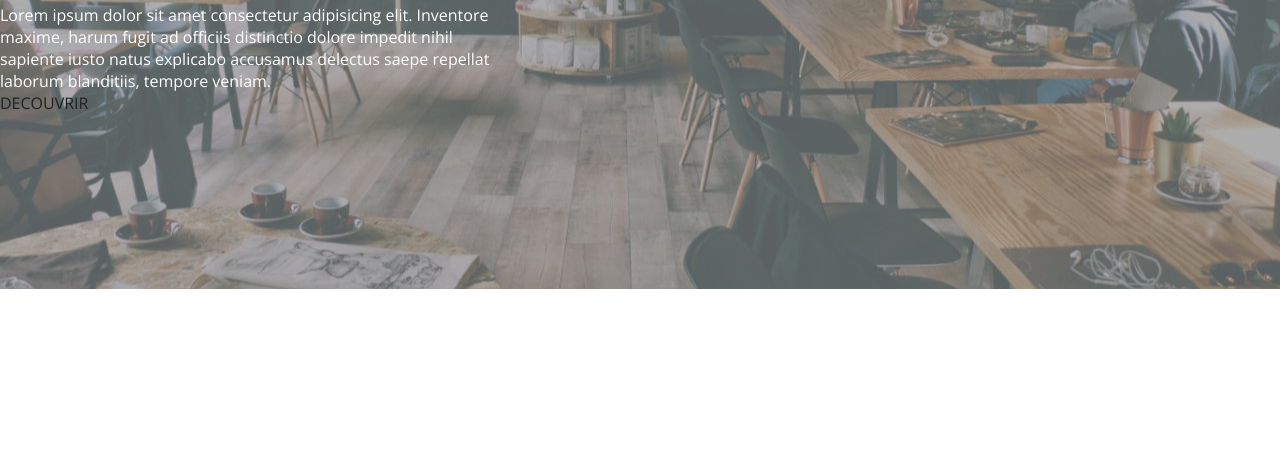
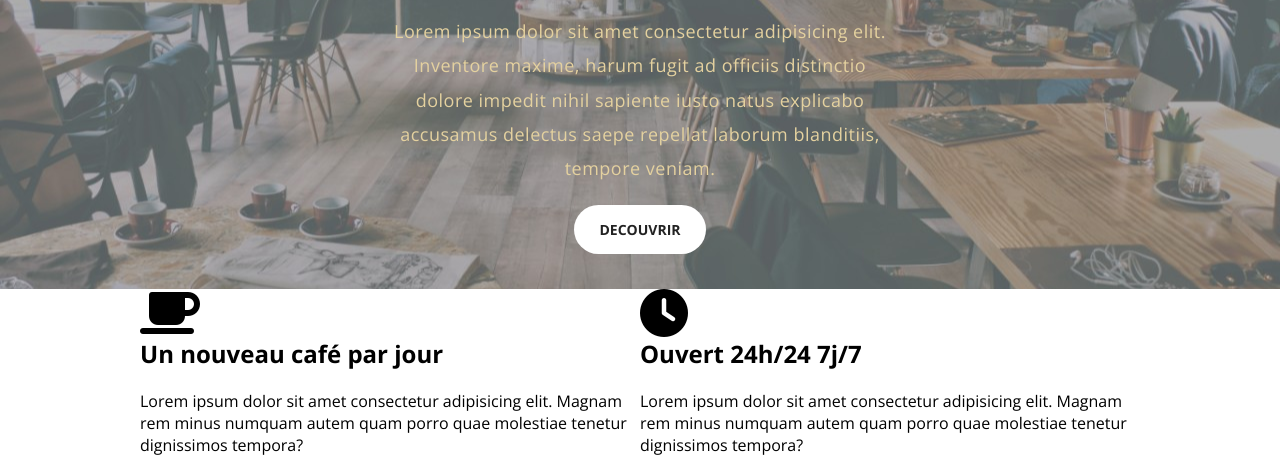
Before and after one commit to YusraaZ/coursccl, a plain HTML site: page Café/index.html in a window 1280 px wide. Shown: the part 478-944 px from the top of the page. Before the commit the page ends 800 px from the top, so only its background shows below. Drawn offline with nearby package versions, Linux system fonts and the light colour scheme.

Commit message:
Fin du cours

```diff
--- a/Café/css/style.css
+++ b/Café/css/style.css
@@ -17,11 +17,52 @@ h3 {
   margin-bottom: 20px;
 }
 
+p {
+  margin-bottom: 10px;
+}
+
 a {
   color: #222;
   text-decoration: none;
 }
 
+.separator {
+  margin: 20px auto;
+  height: 10px;
+  width: 100px;
+  background: #111;
+}
+
+.container {
+  max-width: 1000px;
+  display: block;
+  margin: auto;
+}
+
+.my-10 {
+  margin-top: 10px;
+  margin-bottom: 10px;
+}
+
+.btn {
+  display: inline-block;
+  font-size: 14px;
+  padding: 15px 25px;
+  border-radius: 30px;
+  font-weight: 700;
+}
+
+.btn-primary {
+  background: white;
+  color: #222;
+}
+
+.btn-primary:hover {
+  background: #222;
+  color: white;
+}
+
+/* header */
 .header {
   background: #333;
   overflow: auto;
@@ -66,14 +107,29 @@ a {
   height: 700px;
   background: url(../images/cafe1.jpg) center center;
   background-size: cover;
+  text-align: center;
 }
 
 .vp-content {
   max-width: 500px;
-  padding-top: 170px;
-  color: white;
+  padding-top: 150px;
+  color: rgb(228, 209, 159);
+  display: block;
+  margin: auto;
 }
 
 .vp-content h1 {
   font-size: 55px;
 }
+
+.vp-content p {
+  font-size: 18px;
+  letter-spacing: 0.5px;
+  line-height: 1.9em;
+}
+
+/* feature */
+.feature {
+  float: left;
+  width: 50%;
+}
--- a/Café/index.html
+++ b/Café/index.html
@@ -4,6 +4,10 @@
     <meta charset="UTF-8" />
     <meta http-equiv="X-UA-Compatible" content="IE=edge" />
     <meta name="viewport" content="width=device-width, initial-scale=1.0" />
+    <script
+      src="https://kit.fontawesome.com/97ab0e8fc8.js"
+      crossorigin="anonymous"
+    ></script>
     <link rel="stylesheet" href="./css/style.css" />
     <link rel="preconnect" href="https://fonts.gstatic.com" />
     <link
@@ -37,7 +41,29 @@
           sapiente iusto natus explicabo accusamus delectus saepe repellat
           laborum blanditiis, tempore veniam.
         </p>
-        <a href="./where.html" class="link">DECOUVRIR</a>
+        <a href="./where.html" class="btn btn-primary my-10">DECOUVRIR</a>
+      </div>
+    </section>
+    <section class="features">
+      <div class="container">
+        <div class="feature">
+          <i class="fas fa-coffee fa-3x"></i>
+          <h2>Un nouveau café par jour</h2>
+          <p>
+            Lorem ipsum dolor sit amet consectetur adipisicing elit. Magnam rem
+            minus numquam autem quam porro quae molestiae tenetur dignissimos
+            tempora?
+          </p>
+        </div>
+        <div class="feature">
+          <i class="fas fa-clock fa-3x"></i>
+          <h2>Ouvert 24h/24 7j/7</h2>
+          <p>
+            Lorem ipsum dolor sit amet consectetur adipisicing elit. Magnam rem
+            minus numquam autem quam porro quae molestiae tenetur dignissimos
+            tempora?
+          </p>
+        </div>
       </div>
     </section>
   </body>
```
